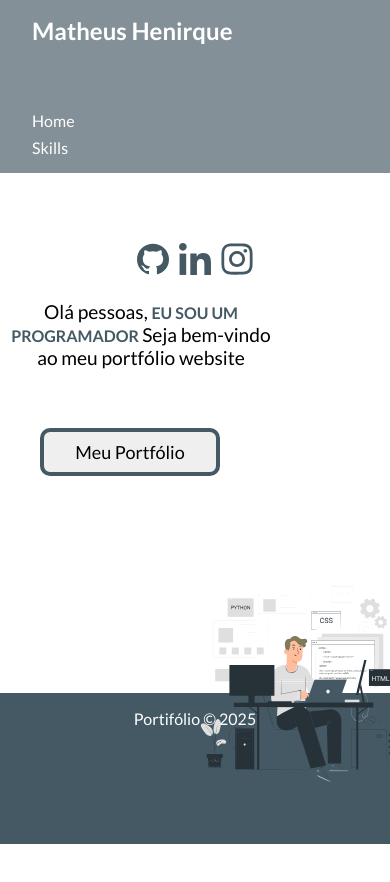
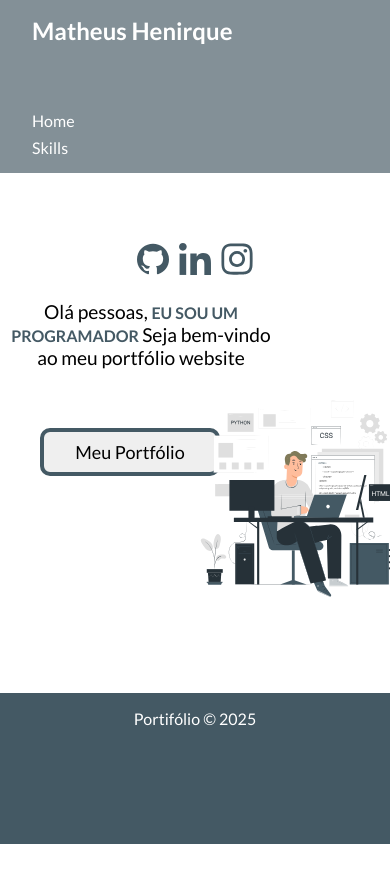
Before and after one commit to MatheusHenriqueLopes/portifolio, a React (Vite) app: page / in a window 390 px wide. Shown: the top 882 px of the page. Built offline with nearby package versions, Linux system fonts and the light colour scheme; a web font is replaced by a local one.

Commit message:
Atualiza funcionalidades do projeto

```diff
--- a/src/App.css
+++ b/src/App.css
@@ -188,7 +188,7 @@ font-size: 23px;
  .art-home {
    max-width: 200px;
    left: 200px;
-   top: 585px;
+   top: 400px;
 
   }
 
```
